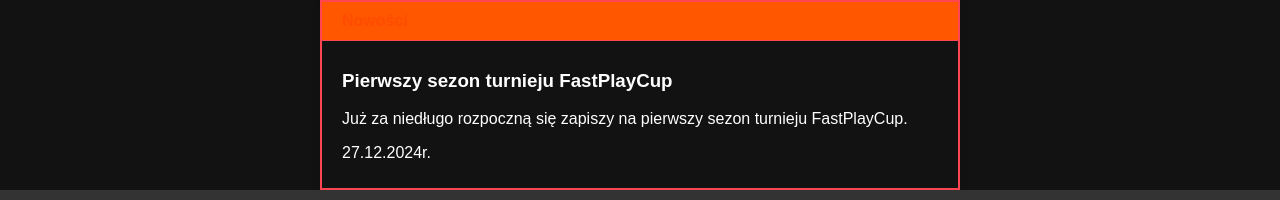
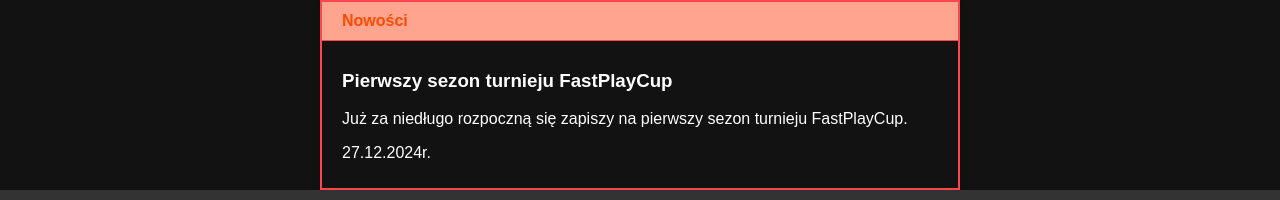
Before and after one commit to Bl4sev9/FastPlayCup-News, a plain HTML site: page index.html in a window 1280 px wide. Shown: the top 200 px of the page. Drawn offline with Linux system fonts and the light colour scheme.

Commit message:
Update index.html

```diff
--- a/index.html
+++ b/index.html
@@ -46,7 +46,7 @@
     }
 
         th {
-            background-color: #FF5600;
+            background-color: #FFA48F;
             color: #FF4C00;
         }
 
```
